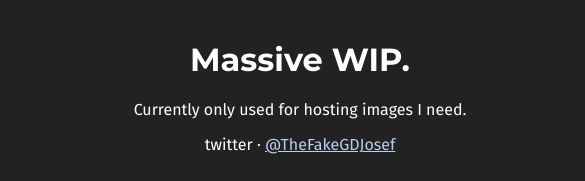
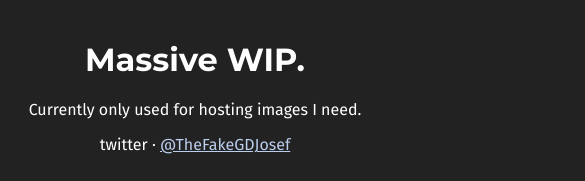
Before and after one commit to gdjosef/gdjosef.github.io, a plain HTML site: page index.html in a window 390 px wide. Shown: the whole page, 585 px wide, since content can reach past the window. Drawn offline with Linux system fonts and the light colour scheme.

Commit message:
Removed width property
Loaded wrong on mobile (my bad)

```diff
--- a/style.css
+++ b/style.css
@@ -26,7 +26,6 @@ img {
 }
 
 .container {
-    width: 600px;
     margin: 40px auto 30px auto;
     text-align: center;
 }
```
